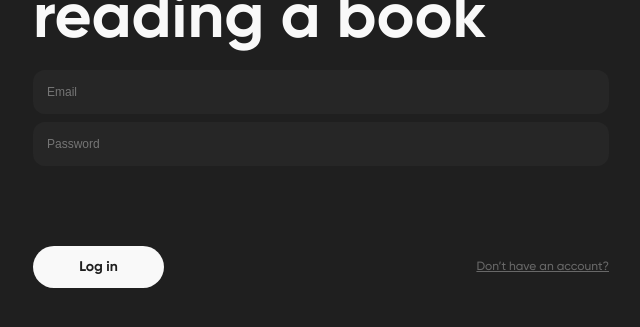
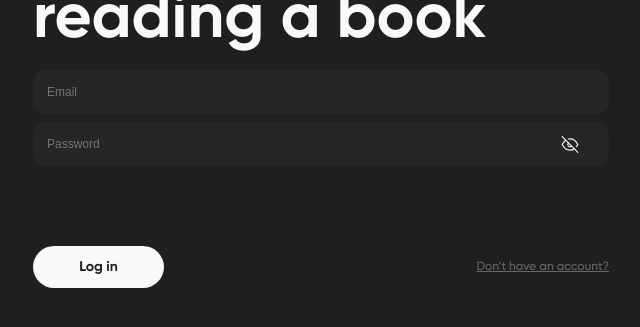
Before and after one commit to Yevheniia-narizhna/read-journey, a React (Vite) app: page /login in a window 1280 px wide. Shown: the part 199-526 px from the top of the page, without its empty margins (319-959 px from the left). Built offline with nearby package versions, Linux system fonts and the light colour scheme.

Commit message:
components-add

```diff
--- a/src/App.jsx
+++ b/src/App.jsx
@@ -3,6 +3,7 @@ import "./App.css";
 
 import RegisterPage from "./pages/RegisterPage/RegisterPage";
 import LoginPage from "./pages/LoginPage/LoginPage";
+import RecommendedPage from "./pages/RecommendedPage/RecommendedPage";
 
 function App() {
   return (
@@ -10,6 +11,7 @@ function App() {
       <Routes>
         <Route path="/register" element={<RegisterPage />} />
         <Route path="/login" element={<LoginPage />} />
+        <Route path="/recommended" element={<RecommendedPage />} />
       </Routes>
     </>
   );
--- /dev/null
+++ b/src/components/Dashboard/Dashboard.jsx
@@ -0,0 +1,8 @@
+const Dashboard = () => {
+  return (
+    <div>
+      <div>Dashboard</div>
+    </div>
+  );
+};
+export default Dashboard;
--- /dev/null
+++ b/src/components/Header/Header.jsx
@@ -0,0 +1,8 @@
+const Header = () => {
+  return (
+    <div>
+      <div>Header</div>
+    </div>
+  );
+};
+export default Header;
--- a/src/components/Registration-Login/Login.jsx
+++ b/src/components/Registration-Login/Login.jsx
@@ -3,9 +3,9 @@ import * as Yup from "yup";
 import { yupResolver } from "@hookform/resolvers/yup";
 import { useDispatch, useSelector } from "react-redux";
 import { Link, useNavigate } from "react-router-dom";
-import { useForm } from "react-hook-form";
+import { useForm, useWatch } from "react-hook-form";
 import { loginUser } from "../../redux/auth/operations";
-import { useEffect } from "react";
+import { useEffect, useState } from "react";
 
 const loginSchema = Yup.object({
   email: Yup.string()
@@ -21,11 +21,23 @@ const Login = () => {
   const navigate = useNavigate();
   const { token, error } = useSelector((state) => state.auth);
 
+  const [showPassword, setShowPassword] = useState(false);
+
   const {
     register,
     handleSubmit,
     formState: { errors },
+    control,
   } = useForm({ resolver: yupResolver(loginSchema) });
+
+  const passwordValue = useWatch({
+    control,
+    name: "password",
+  });
+  const passwordError = errors.password;
+  const isPasswordFilled = passwordValue && passwordValue.length > 6;
+  const isPasswordValid = !passwordError;
+  const isValid = isPasswordFilled && isPasswordValid;
 
   const onSubmit = (data) => {
     dispatch(loginUser(data));
@@ -58,14 +70,52 @@ const Login = () => {
               <p className={s.errorText}>{errors.email.message}</p>
             )}
 
-            <input
-              type="password"
-              placeholder="Password"
-              {...register("password")}
-            />
-            {errors.password && (
-              <p className={s.errorText}>{errors.password.message}</p>
-            )}
+            <div className={s.inputWrapp}>
+              <input
+                type={showPassword ? "text" : "password"}
+                placeholder="Password"
+                {...register("password")}
+                className={`${s.input} ${
+                  passwordError && passwordValue?.length < 7
+                    ? s.inputError
+                    : isValid
+                    ? s.inputSuccess
+                    : ""
+                }`}
+              />
+              <span className={s.iconPassw}>
+                {passwordError && passwordValue?.length < 7 ? (
+                  <svg className={s.logoImg}>
+                    <use href="/src/assets/symbol-defs.svg#icon-pajamas_error" />
+                  </svg>
+                ) : isValid ? (
+                  <svg className={s.logoImg}>
+                    <use href="/src/assets/symbol-defs.svg#icon-gg_check-o" />
+                  </svg>
+                ) : showPassword ? (
+                  <svg
+                    className={s.logoImg}
+                    onClick={() => setShowPassword(false)}
+                  >
+                    <use href="/src/assets/symbol-defs.svg#icon-eye-1" />
+                  </svg>
+                ) : (
+                  <svg
+                    className={s.logoImg}
+                    onClick={() => setShowPassword(true)}
+                  >
+                    <use href="/src/assets/symbol-defs.svg#icon-eye-off-1" />
+                  </svg>
+                )}
+              </span>
+              {passwordError ? (
+                <p className={s.errorText}>{passwordError.message}</p>
+              ) : isValid ? (
+                <p className={`${s.errorText} ${s.successMessage}`}>
+                  Password is valid
+                </p>
+              ) : null}
+            </div>
             <div className={`${s.formLink} ${s.formLinkLog}`}>
               <button type="submit" className={s.formBtnLog}>
                 Log in
--- a/src/index.css
+++ b/src/index.css
@@ -47,6 +47,7 @@ input {
   padding: 14px;
   font-size: 12px;
   width: 100%;
+  height: 44px;
   line-height: 16px;
   color: #f9f9f9;
   transition: background-color 5000s ease-in-out 0s;
--- a/src/pages/RecommendedPage/RecommendedPage.jsx
+++ b/src/pages/RecommendedPage/RecommendedPage.jsx
@@ -0,0 +1,12 @@
+import Dashboard from "../../components/Dashboard/Dashboard";
+import Header from "../../components/Header/Header";
+
+const RecommendedPage = () => {
+  return (
+    <div>
+      <Header />
+      <Dashboard />
+    </div>
+  );
+};
+export default RecommendedPage;
```
Also changed, not shown: src/components/Dashboard/Dashboard.module.css (added), src/components/Header/Header.module.css (added).
